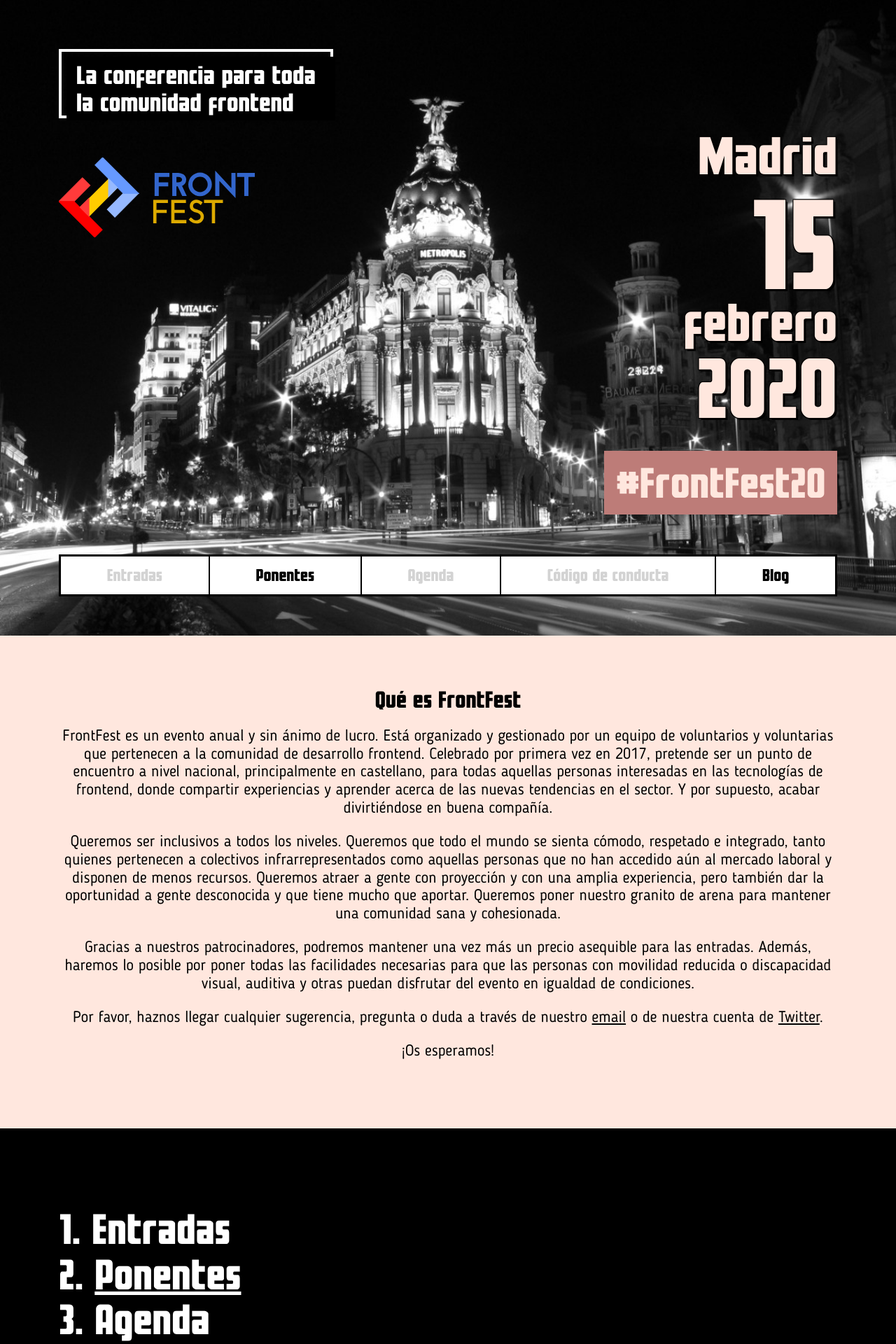
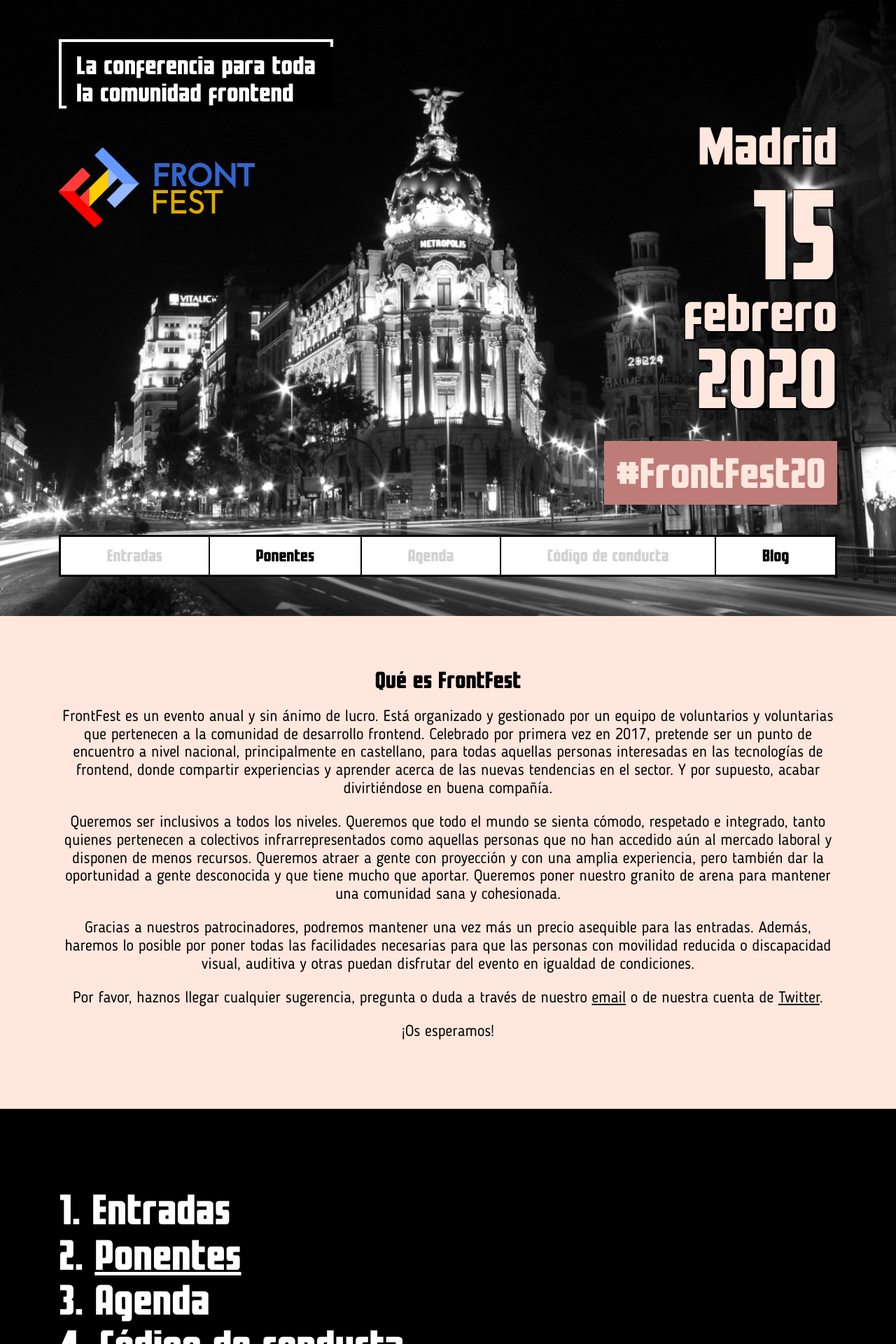
Before and after one commit to frontfest/beta, a Jekyll site: the page built from index.html, in a window 1280 px wide. Shown: the top 1920 px of the page at 70% size. Built offline with Jekyll 4.4.1, drawn with Linux system fonts in a browser that asks for light colours.

Commit message:
Adjust navs

```diff
--- a/assets/css/main.css
+++ b/assets/css/main.css
@@ -23,8 +23,8 @@
     --dark-color: black;
     --primary-color: #FFE7DE;
     --secondary-color: #BD7C78;
-    --padding-left-right: 4rem;
-    --padding-top-bottom: 3rem;
+    --padding-left-right: 2.5rem;
+    --padding-top-bottom: 4rem;
     --padding-top-bottom-small: 2rem;
     --font-relative-size: 62.5%;
 }
@@ -131,7 +131,7 @@
 }
 
 .big-intro-inside-top {
-    padding: var(--padding-top-bottom) var(--padding-left-right);
+    padding: var(--padding-top-bottom-small) var(--padding-left-right);
     display: flex;
     flex-direction: column;
     flex-grow: 1;
@@ -280,7 +280,7 @@
 }
 
 .nav-wrapper {
-    padding-top: 2rem;
+    padding: 2rem var(--padding-left-right);
 }
 
 @media (min-width: 48rem) {
@@ -418,6 +418,10 @@
     padding: var(--padding-top-bottom-small) 0 var(--padding-top-bottom-small) var(--padding-left-right);
 }
 
+.footer-nav {
+    padding: var(--padding-top-bottom-small) var(--padding-left-right);
+}
+
 .footer-div-left {
     flex-grow: 1;
     padding-right: 2rem;
@@ -435,7 +439,7 @@
 
 @media (min-width: 36em) {
     .footer-div {
-        padding: var(--padding-top-bottom-small) var(--padding-left-right);
+        padding: 2.4rem var(--padding-left-right);
     }
     .footer-div-right {
         width: auto;
```
